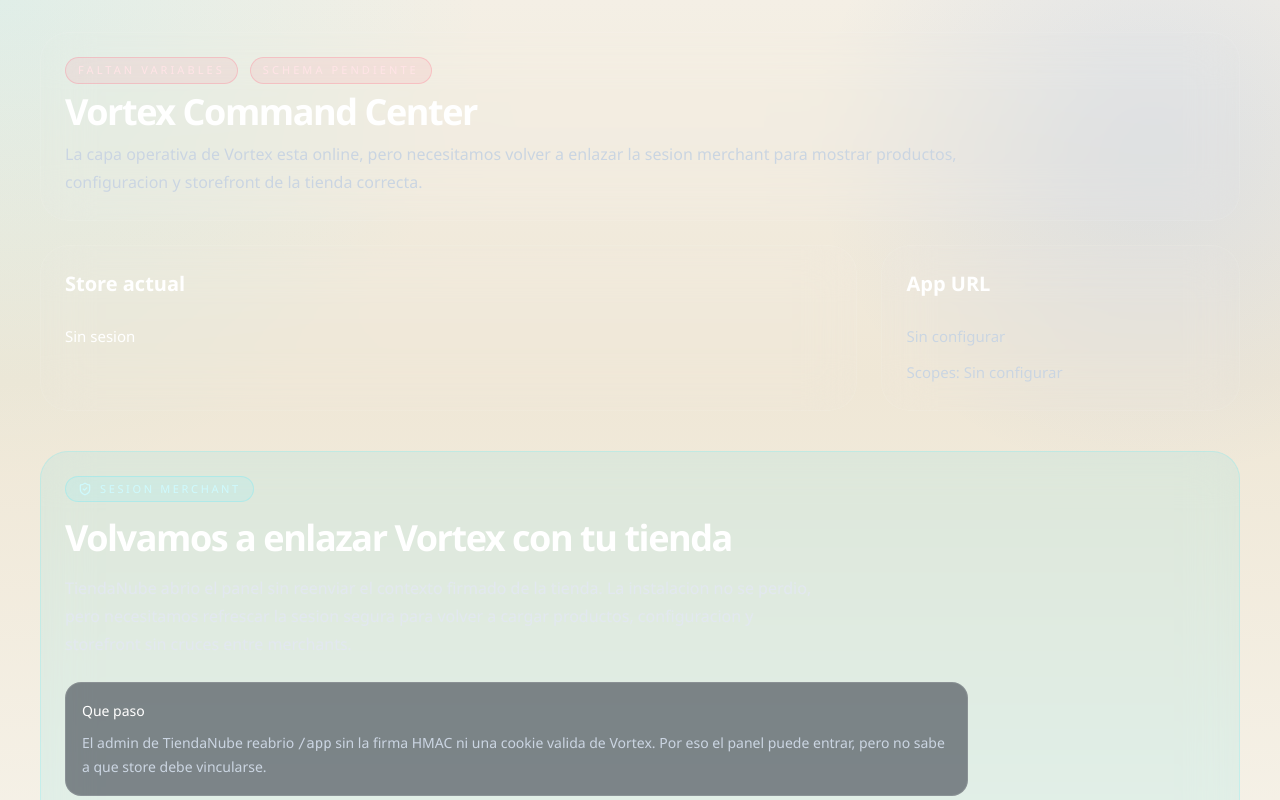
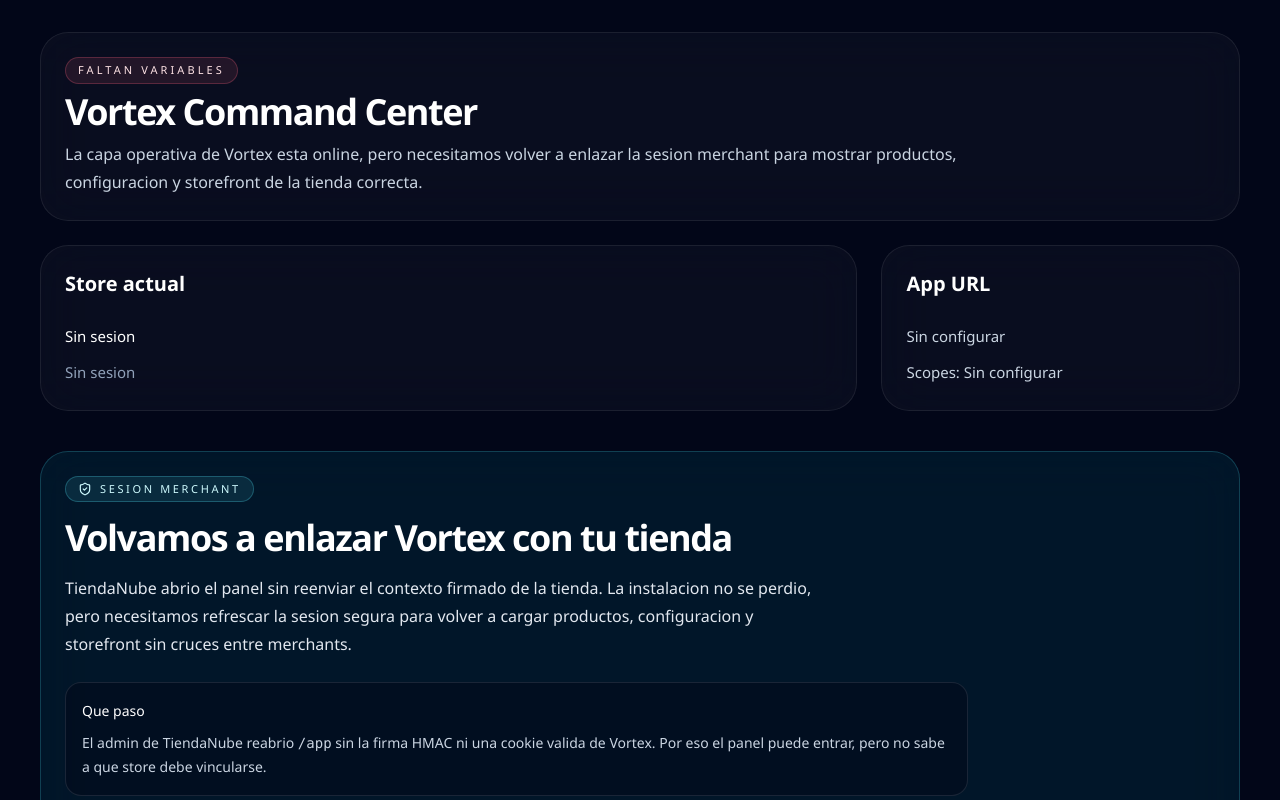
Before and after one commit to gautama001/vortex-engine, a Next.js app: page /app in a window 1280 px wide. Shown: the top 800 px of the page. Built offline with nearby package versions, Linux system fonts and the light colour scheme; no server answers.

Commit message:
Render app dashboard without SSR store lookup

```diff
--- a/src/app/app/page.tsx
+++ b/src/app/app/page.tsx
@@ -1,4 +1,3 @@
-import { StoreStatus } from "@prisma/client";
 import { unstable_noStore as noStore } from "next/cache";
 import { cookies } from "next/headers";
 
@@ -10,13 +9,7 @@
 import { Card, CardContent, CardDescription, CardHeader, CardTitle } from "@/components/ui/card";
 import { getTiendaNubeConfig, hasCoreEnvironment } from "@/lib/env";
 import { ADMIN_SESSION_COOKIE, verifySignedSessionValue } from "@/lib/security";
-import { listCatalogPreview } from "@/services/catalog-service";
-import { getStorefrontContext } from "@/services/storefront-service";
-import {
-  DEFAULT_STORE_WIDGET_SETTINGS,
-  getStoreByTiendaNubeId,
-  getStoreWidgetSettings,
-} from "@/services/store-service";
+import { DEFAULT_STORE_WIDGET_SETTINGS } from "@/services/store-service";
 
 export const dynamic = "force-dynamic";
 
@@ -48,27 +41,8 @@
 
 const DEFAULT_ANALYTICS_SEED = 2026;
 
-const withTimeout = async <T,>(promise: Promise<T>, timeoutMs: number, label: string): Promise<T> => {
-  let timeoutId: NodeJS.Timeout | null = null;
-
-  try {
-    return await Promise.race([
-      promise,
-      new Promise<T>((_resolve, reject) => {
-        timeoutId = setTimeout(() => {
-          reject(new Error(`${label}_timeout`));
-        }, timeoutMs);
-      }),
-    ]);
-  } finally {
-    if (timeoutId) {
-      clearTimeout(timeoutId);
-    }
-  }
-};
-
 const buildProfitSummary = (input: {
-  catalogPreview: Awaited<ReturnType<typeof listCatalogPreview>>;
+  catalogPreview: Array<{ name?: string; price?: number }>;
   storeId: string | null;
 }) => {
   const seed = Number(input.storeId ?? 0) || DEFAULT_ANALYTICS_SEED;
@@ -154,11 +128,7 @@
   const installationError = errorCode ? installationErrors[errorCode] : null;
 
   let authenticatedStoreId: string | null = null;
-  let persistenceReady = false;
-  let persistenceRuntimeDetail: string | null = null;
-  let activeStore = null as Awaited<ReturnType<typeof getStoreByTiendaNubeId>>;
-  let catalogPreview = [] as Awaited<ReturnType<typeof listCatalogPreview>>;
-  let storefrontContext = null as Awaited<ReturnType<typeof getStorefrontContext>>;
+  const catalogPreview: Array<{ name?: string; price?: number }> = [];
 
   if (sessionCookie && clientSecret) {
     try {
@@ -169,37 +139,7 @@
     }
   }
 
-  if (environmentReady && authenticatedStoreId) {
-    try {
-      persistenceReady = true;
-      activeStore = await withTimeout(
-        getStoreByTiendaNubeId(authenticatedStoreId),
-        1800,
-        "store_lookup",
-      );
-
-      if (activeStore?.status === StoreStatus.ACTIVE) {
-        const [catalogResult, storefrontResult] = await Promise.allSettled([
-          withTimeout(listCatalogPreview(authenticatedStoreId, 8), 2200, "catalog_preview"),
-          withTimeout(getStorefrontContext(authenticatedStoreId), 2200, "storefront_context"),
-        ]);
-
-        catalogPreview = catalogResult.status === "fulfilled" ? catalogResult.value : [];
-        storefrontContext = storefrontResult.status === "fulfilled" ? storefrontResult.value : null;
-      }
-    } catch (error) {
-      persistenceReady = false;
-      persistenceRuntimeDetail =
-        error instanceof Error ? error.message : "No pudimos resolver la store desde el runtime.";
-      activeStore = null;
-      catalogPreview = [];
-      storefrontContext = null;
-    }
-  }
-
-  const widgetSettings = activeStore
-    ? getStoreWidgetSettings(activeStore)
-    : DEFAULT_STORE_WIDGET_SETTINGS;
+  const widgetSettings = DEFAULT_STORE_WIDGET_SETTINGS;
   const scriptDevelopmentUrl = appUrl
     ? `${appUrl}/vortex-injector.js?api_origin=${encodeURIComponent(appUrl)}`
     : "Pendiente";
@@ -212,14 +152,20 @@
     storeId: authenticatedStoreId,
     vortexRevenue: profitSummary.vortexRevenue,
   });
-  const storefrontBaseUrl = storefrontContext?.primaryDomain
-    ? storefrontContext.primaryDomain.replace(/\/+$/, "")
-    : null;
-  const hasResolvedMerchantContext = Boolean(authenticatedStoreId && activeStore);
+  const storefrontBaseUrl = null;
+  const hasResolvedMerchantContext = Boolean(authenticatedStoreId);
   const resolvedStoreId = authenticatedStoreId ?? "";
 
   return (
-    <main className="mx-auto min-h-screen w-full max-w-[2280px] px-5 py-8 sm:px-7 lg:px-10 min-[1900px]:px-14">
+    <main className="relative mx-auto min-h-screen w-full max-w-[2280px] overflow-hidden bg-slate-950 px-5 py-8 text-slate-100 sm:px-7 lg:px-10 min-[1900px]:px-14">
+      <div
+        className="pointer-events-none fixed inset-0 -z-10"
+        style={{
+          background:
+            "radial-gradient(circle at 20% 10%, rgba(103,232,249,0.10), transparent 24%), radial-gradient(circle at 84% 14%, rgba(59,130,246,0.10), transparent 28%), radial-gradient(circle at 50% 100%, rgba(14,165,233,0.10), transparent 30%), linear-gradient(180deg, #050816 0%, #0b1220 44%, #0f172a 100%)",
+        }}
+      />
+
       <div className="grid gap-10">
         {hasResolvedMerchantContext ? <ProfitFirstSummary {...profitSummary} /> : null}
 
@@ -262,32 +208,12 @@
           </Card>
         ) : null}
 
-        {persistenceRuntimeDetail ? (
-          <Card className="border-amber-400/30 bg-amber-500/5">
-            <CardHeader>
-              <CardTitle className="text-2xl text-white">Persistencia degradada</CardTitle>
-              <CardDescription className="text-amber-100/80">
-                El runtime pudo abrir el panel, pero la capa de store no termino de resolver el
-                contexto completo para esta sesion.
-              </CardDescription>
-            </CardHeader>
-            <CardContent className="text-sm leading-6 text-slate-300">
-              <p className="break-words">
-                Detalle: <span className="text-white">{persistenceRuntimeDetail}</span>
-              </p>
-            </CardContent>
-          </Card>
-        ) : null}
-
         <section className="grid gap-6 xl:grid-cols-[minmax(0,1.14fr)_minmax(260px,0.5fr)] min-[1900px]:grid-cols-[minmax(0,1.35fr)_minmax(260px,0.52fr)_minmax(320px,0.7fr)]">
           <Card className="border-white/8 bg-white/[0.03] xl:col-span-2 min-[1900px]:col-span-1">
             <CardHeader>
               <div className="flex flex-wrap items-center gap-3">
                 <Badge tone={environmentReady ? "success" : "danger"}>
                   {environmentReady ? "Infra lista" : "Faltan variables"}
-                </Badge>
-                <Badge tone={persistenceReady ? "success" : "danger"}>
-                  {persistenceReady ? "Schema lista" : "Schema pendiente"}
                 </Badge>
                 {authenticatedStoreId ? (
                   <Badge tone="info">Store activa #{authenticatedStoreId}</Badge>
@@ -308,12 +234,9 @@
             </CardHeader>
             <CardContent className="space-y-1 text-[15px] leading-7 text-slate-300">
               <p className="text-white">{authenticatedStoreId ? `#${authenticatedStoreId}` : "Sin sesion"}</p>
-              {storefrontContext ? (
-                <p className="mt-2">
-                  {storefrontContext.name}
-                  {storefrontContext.currencyCode ? ` / ${storefrontContext.currencyCode}` : ""}
-                </p>
-              ) : null}
+              <p className="mt-2 text-slate-400">
+                {hasResolvedMerchantContext ? "Contexto base cargado" : "Sin sesion"}
+              </p>
             </CardContent>
           </Card>
 
@@ -339,8 +262,8 @@
             productionLoaderUrl={productionLoaderUrl}
             scriptDevelopmentUrl={scriptDevelopmentUrl}
             storeId={resolvedStoreId}
-            storefront={storefrontContext}
-            storefrontProducts={catalogPreview}
+            storefront={null}
+            storefrontProducts={[]}
           />
         ) : (
           <AdminSessionRecovery appUrl={appUrl} />
```
